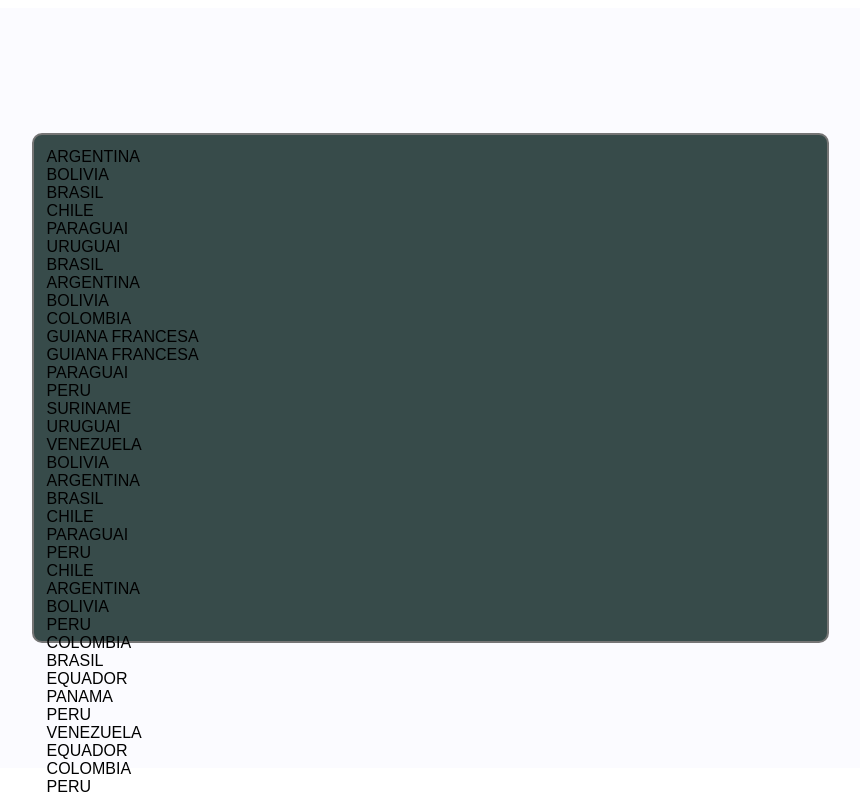
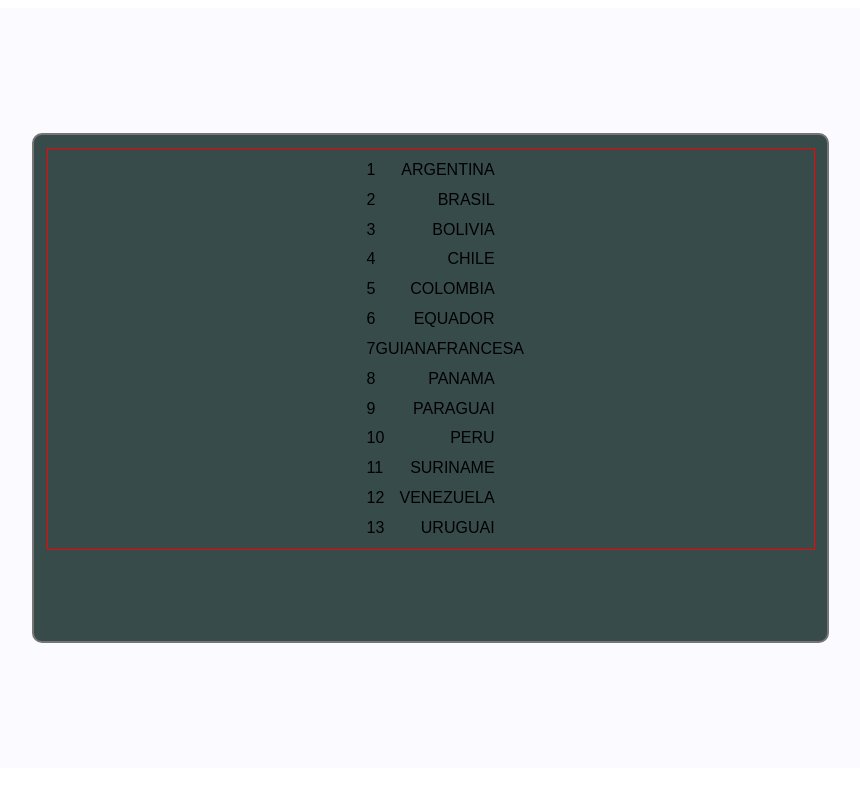
Before and after one commit to robsonffsantos/front-end, a React (Vite) app in the folder char-countries/: page /countries in a window 1280 px wide. Shown: the top 796 px of the page, without its empty margins (211-1071 px from the left). Built offline with nearby package versions, Linux system fonts and the light colour scheme.

Commit message:
feat: style country and list

```diff
--- a/char-countries/src/pages/countries/countries.tsx
+++ b/char-countries/src/pages/countries/countries.tsx
@@ -3,6 +3,7 @@ import { useUser } from "../../context/GlobalStateContext"
 import { useNavigate } from "react-router-dom"
 import { MainContainer } from "../components/mainContainer"
 import { MainBox } from "../components/mainBox"
+import { CountryBox, OneCountry } from "./styled"
 
 const CountriesOrdered = () => {
     const { countries, orderCountriesFunction } = useUser()
@@ -14,19 +15,12 @@ const CountriesOrdered = () => {
 
     return (
         <MainContainer>
-            <MainBox style={{ backgroundColor: '#374B4A', padding: '1vmax' }}>
-                <div>
-                    {randomOrder.map((country) => {
-                        return (<Fragment key={country}>
-                            <div> {country} </div>
-                            <div>{countries[country as keyof typeof countries].map((cty) => {
-                                return (
-                                    <div> {cty} </div>
-                                )
-                            })}</div>
-                        </Fragment>)
-                    })}
-                </div>
+            <MainBox style={{ backgroundColor: '#374B4A', padding: '1vmax', flexDirection: 'row' }}>
+                <CountryBox>
+                        {randomOrder.map((country, index) => {
+                            return <OneCountry key={country}> <div>{index + 1}</div> <div>{country}</div> </OneCountry>
+                        })}
+                </CountryBox>
             </MainBox>
         </MainContainer>
     )
--- a/char-countries/src/pages/countries/styled.tsx
+++ b/char-countries/src/pages/countries/styled.tsx
@@ -1 +1,18 @@
 import styled from "styled-components";
+
+export const CountryBox = styled.div`
+    display: flex;
+    flex-direction: column;
+    border: 1px solid red;
+    height: 50vh;
+    justify-content: space-evenly;
+    width: 100%;
+    align-items: center;
+`
+
+export const OneCountry = styled.div`
+    display: flex;
+    flex-direction: row;
+    width: 10vw;
+    justify-content: space-between;
+`
```
